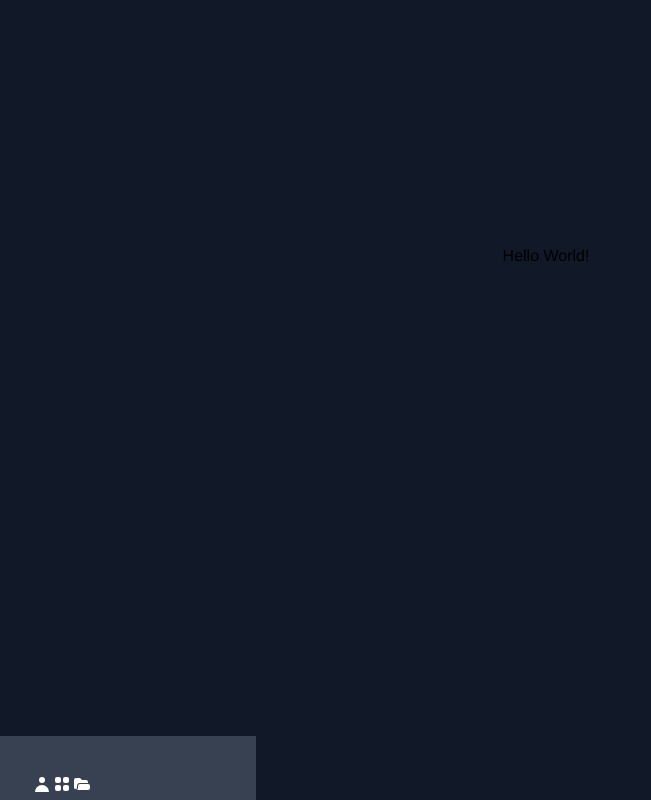
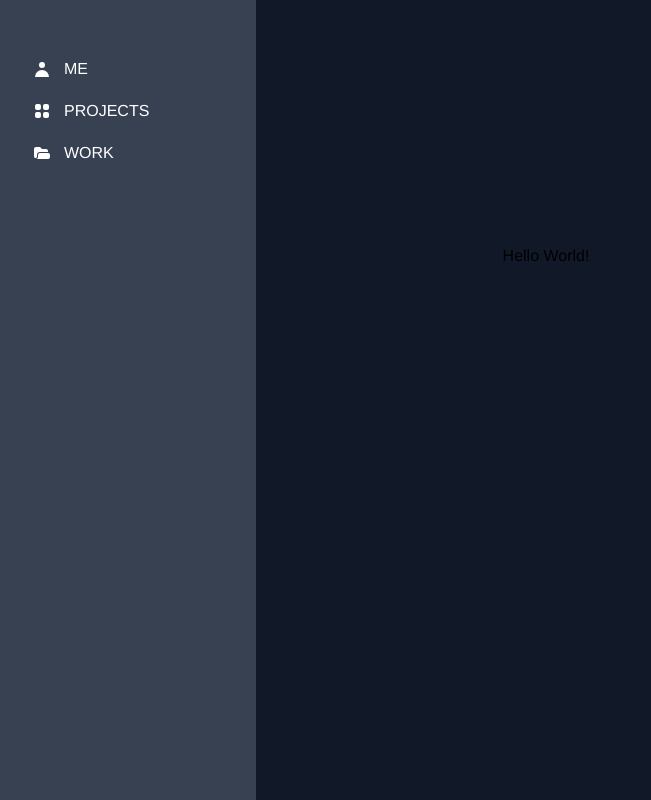
Before and after one commit to snuen/snuen, a Next.js app: page / in a window 1280 px wide. Shown: the whole page, without its empty margins (0-651 px from the left). Built offline with nearby package versions, Linux system fonts and the light colour scheme.

Commit message:
responsive header

```diff
--- a/src/components/organisms/header.tsx
+++ b/src/components/organisms/header.tsx
@@ -52,15 +52,16 @@ const SVG_ICONS = [
 ];
 
 export const Header = () => (
-  <header className="fixed bottom-0 right-0 left-0 w-full h-12 bg-gray-700 md:p-8 md:min-w-56 md:w-56 lg:min-w-64 lg:w-64">
+  <header className="fixed bottom-0 right-0 left-0 w-full h-12 bg-gray-700 md:top-0 md:w-64 md:min-w-64 md:h-full md:p-8">
     <nav className="h-full md:pt-4">
-      <ul className="flex h-full md:m-0">
+      <ul className="flex h-full md:flex-col md:py-2">
         {SVG_ICONS.map(({ name, link, icon }) => (
           <li key={name} className="flex-grow md:mb-4 md:flex-grow-0">
             <Link href={link}>
-              <a className="flex justify-center items-center h-full uppercase">
-                <span className="inline-block w-5 text-center md:w-5">
-                  {icon}
+              <a className="flex justify-center items-center h-full uppercase md:items-start">
+                <span className="inline-block w-5 text-center md:flex md:items-center md:w-full">
+                  <span className="md:inline-block md:w-5 md:mr-3">{icon}</span>
+                  <span className="hidden md:inline">{name}</span>
                 </span>
               </a>
             </Link>
--- a/src/styles/globals.scss
+++ b/src/styles/globals.scss
@@ -20,7 +20,7 @@ a {
   @apply inline-block text-white no-underline;
 
   &:hover {
-    @apply hover:text-opacity-90;
+    @apply hover:text-opacity-80;
   }
 }
 
```
